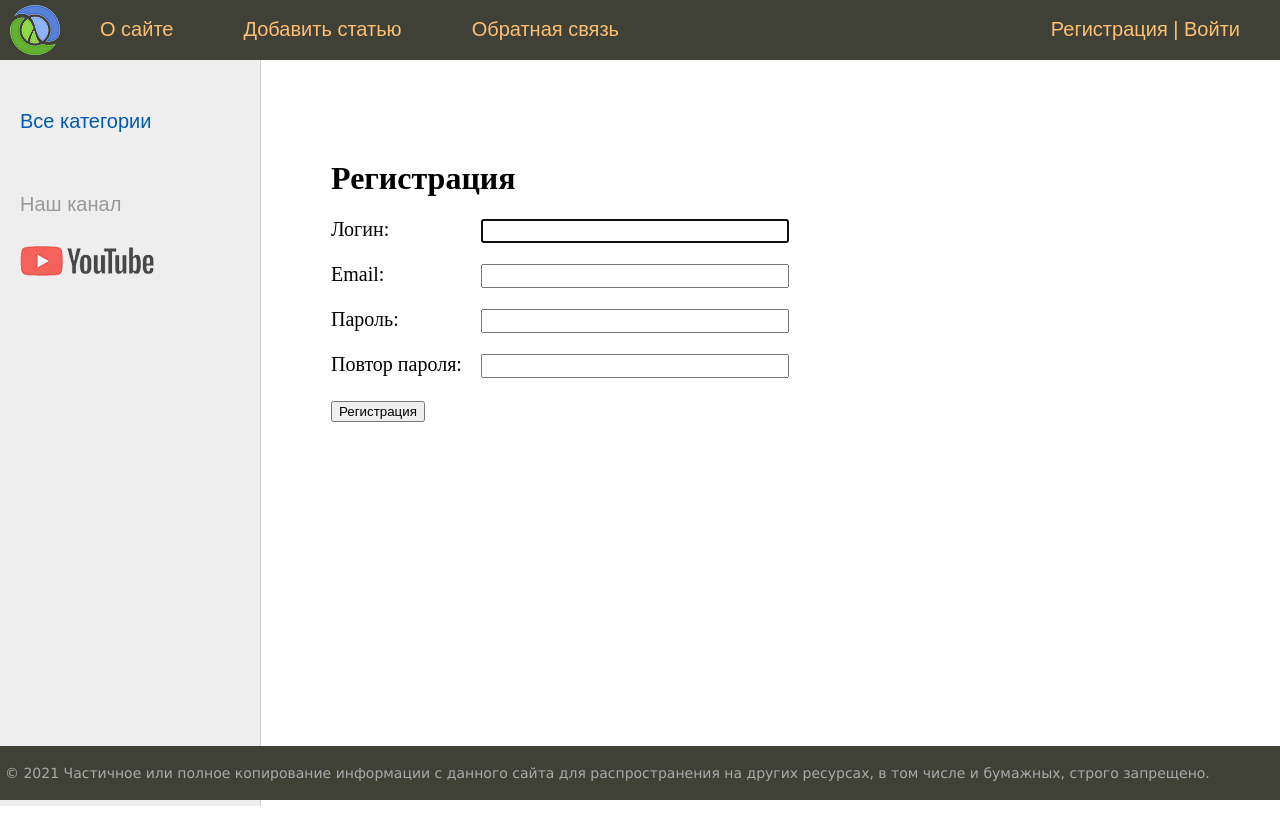
After one commit to IvanPonomarev64/YouTubeDjangoProject, a Django app: page /register/ in a window 1280 px wide. The commit adds this page. Run offline with Django 4.2, Linux system fonts and the light colour scheme; data that the repository does not hold is empty.

Commit message:
Регистрация пользователей на сайте

```diff
--- a/coolsite/women/forms.py
+++ b/coolsite/women/forms.py
@@ -1,4 +1,6 @@
 from django import forms
+from django.contrib.auth.forms import UserCreationForm
+from django.contrib.auth.models import User
 from django.core.exceptions import ValidationError
 
 from .models import *
@@ -22,3 +24,19 @@ class AddPostForm(forms.ModelForm):
         if len(title) > 200:
             raise ValidationError('Длина превышена')
         return title
+
+
+class RegisterUserForm(UserCreationForm):
+    username = forms.CharField(label='Логин', widget=forms.TextInput(attrs={'class': 'form-input'}))
+    email = forms.EmailField(label='Email', widget=forms.EmailInput(attrs={'class': 'form-input'}))
+    password1 = forms.CharField(label='Пароль', widget=forms.TextInput(attrs={'class': 'form-input'}))
+    password2 = forms.CharField(label='Повтор пароля', widget=forms.TextInput(attrs={'class': 'form-input'}))
+
+    class Meta:
+        model = User
+        fields = ('username', 'email', 'password1', 'password2')
+        widgets = {
+            'username': forms.TextInput(attrs={'class': 'form-input'}),
+            'password1': forms.PasswordInput(attrs={'class': 'form-input'}),
+            'password2': forms.PasswordInput(attrs={'class': 'form-input'}),
+        }
--- a/coolsite/women/templates/women/base.html
+++ b/coolsite/women/templates/women/base.html
@@ -16,13 +16,10 @@
 		<div class="header">
 			<ul id="mainmenu" class="mainmenu">
 			<li class="logo"><a href="{% url 'home' %}"><div class="logo"></div></a></li>
-{% for m in menu %}
-	{% if not forloop.last %}
-			<li><a href="{% url m.url_name %}">{{ m.title }}</a></li>
-	{% else %}
-			<li class="last"><a href="{% url m.url_name %}">{{ m.title }}</a></li>
-	{% endif %}
-{% endfor %}
+				{% for m in menu %}
+					<li><a href="{% url m.url_name %}">{{ m.title }}</a></li>
+				{% endfor %}
+				<li class="last"><a href="{% url 'register' %}">Регистрация</a> | <a href="{% url 'login' %}">Войти</a></li>
 			</ul>
 			<div class="clear"></div>
 		</div>
--- /dev/null
+++ b/coolsite/women/templates/women/register.html
@@ -0,0 +1,18 @@
+{% extends 'women/base.html' %}
+
+{% block content %}
+<h1>{{ title }}</h1>
+
+<form method="post">
+    {% csrf_token %}
+
+    {% for f in form %}
+      <p><label class="form-label" for="{{ f.id_for_label }}">{{ f.label }}:</label>{{ f }}</p> <!--создаем ярлыки-->
+      <div class="form-error">{{ f.errors }}</div>
+    {% endfor %}
+
+    <button type="submit">Регистрация</button>
+</form>
+
+
+{% endblock %}
--- a/coolsite/women/urls.py
+++ b/coolsite/women/urls.py
@@ -7,6 +7,7 @@ urlpatterns = [
     path('addpage/', AddPage.as_view(), name='add_page'),
     path('contact/', contact, name='contact'),
     path('login/', login, name='login'),
+    path('register/', RegisterUser.as_view(), name='register'),
     path('post/<slug:post_slug>/', ShowPost.as_view(), name='post'),
     path('category/<slug:slug>/', WomenCategory.as_view(), name='category'),
     # re_path(r'^archive/(?P<year>[0-9]{4})/', archive)
--- a/coolsite/women/utils.py
+++ b/coolsite/women/utils.py
@@ -5,7 +5,6 @@ from .models import *
 menu = [{'title': 'О сайте', 'url_name': 'about'},
         {'title': 'Добавить статью', 'url_name': 'add_page'},
         {'title': 'Обратная связь', 'url_name': 'contact'},
-        {'title': 'Войти', 'url_name': 'login'},
         ]
 
 
@@ -16,8 +15,8 @@ class DataMixin:
         context = kwargs
         cats = Category.objects.annotate(Count('women'))
         user_menu = menu.copy()
-        if not self.request.user.is_authenticated:
-            user_menu.pop(1)
+        # if not self.request.user.is_authenticated:
+        #     user_menu.pop(1)
         context['menu'] = user_menu
         context['cats'] = cats
         if 'cat_selected' not in context:
--- a/coolsite/women/views.py
+++ b/coolsite/women/views.py
@@ -1,4 +1,5 @@
 from django.contrib.auth.decorators import login_required
+from django.contrib.auth.forms import UserCreationForm
 from django.contrib.auth.mixins import LoginRequiredMixin
 from django.http.response import HttpResponse, HttpResponseNotFound
 from django.shortcuts import redirect, render
@@ -140,3 +141,14 @@ class WomenCategory(DataMixin, ListView):
 #                'cat_selected': posts[0].cat_id,
 #                }
 #     return render(request, 'women/index.html', context=context)
+
+
+class RegisterUser(DataMixin, CreateView):
+    form_class = RegisterUserForm
+    template_name = 'women/register.html'
+    success_url = reverse_lazy('login')
+
+    def get_context_data(self, *, object_list=None, **kwargs):
+        context = super().get_context_data(**kwargs)
+        c_def = self.get_user_context(title="Регистрация")
+        return dict(list(context.items()) + list(c_def.items()))
```
